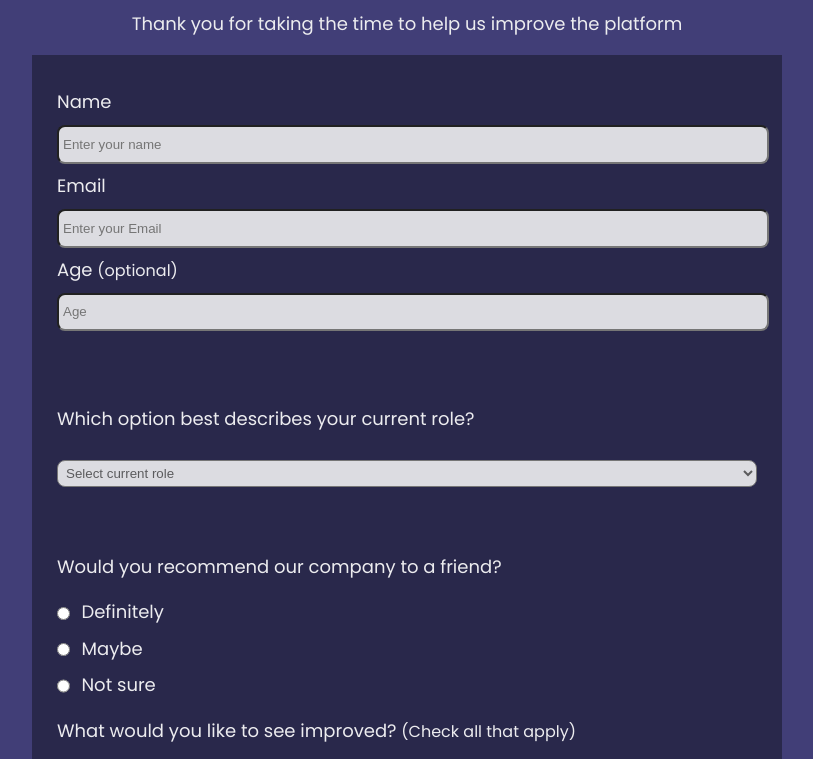
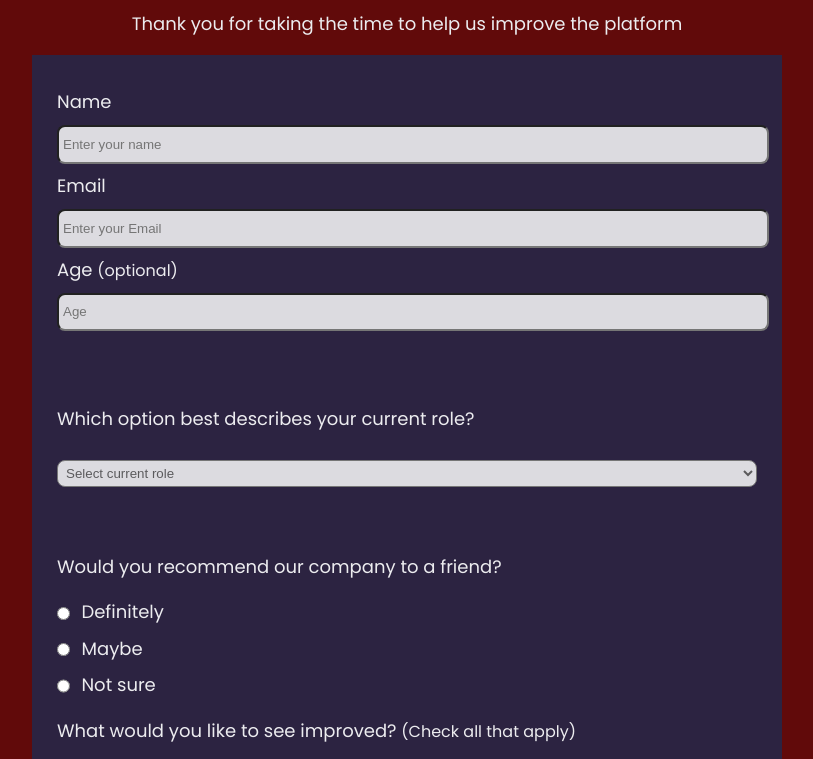
Before and after one commit to basharghawi/survey, a plain HTML site: page index.html in a window 1280 px wide. Shown: the part 93-852 px from the top of the page, without its empty margins (233-1046 px from the left). Drawn offline with Linux system fonts and the light colour scheme.

Commit message:
changed the body color

```diff
--- a/styles.css
+++ b/styles.css
@@ -4,7 +4,7 @@
 }
 
 body {
-  background-color: #413e77;
+  background-color: #610a0a;
   color: #ececef;
   font-family: "Poppins", sans-serif;
   font-size: 18px;
```
